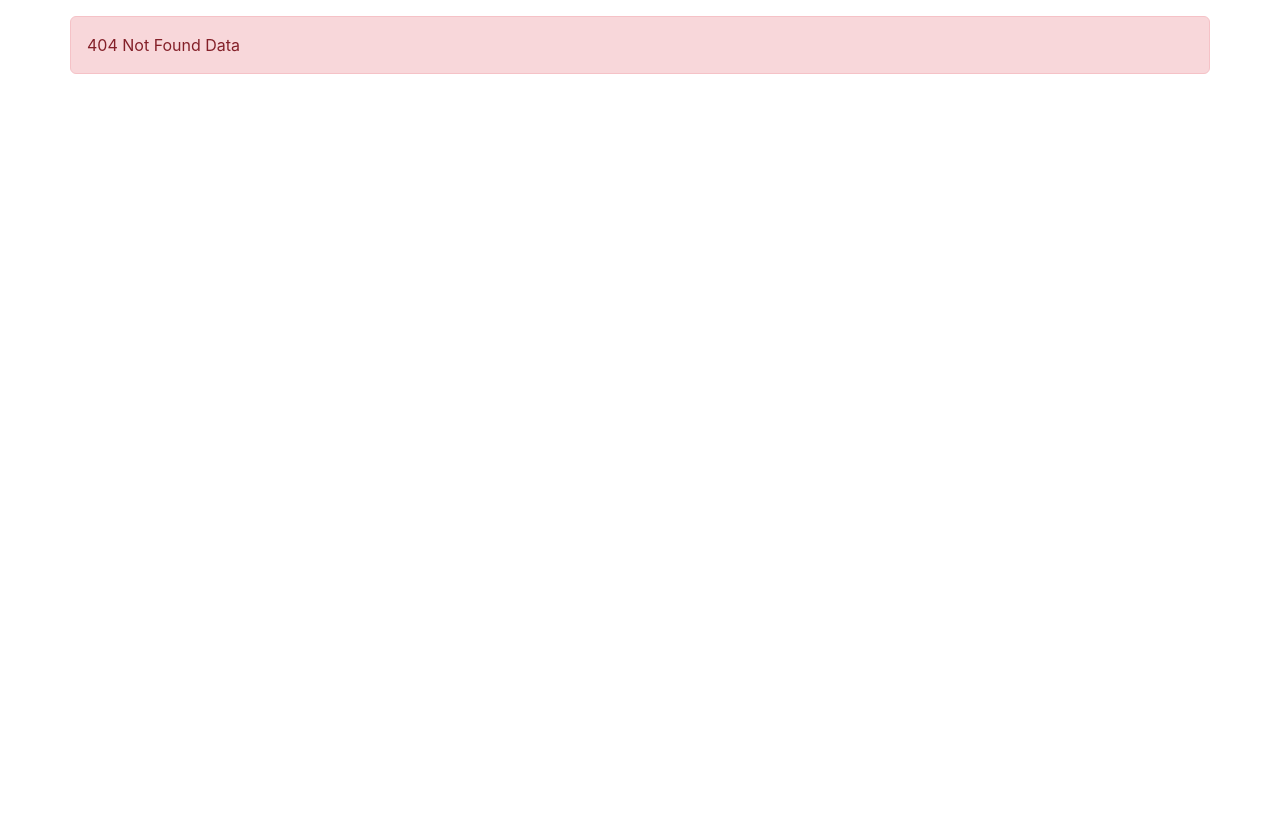
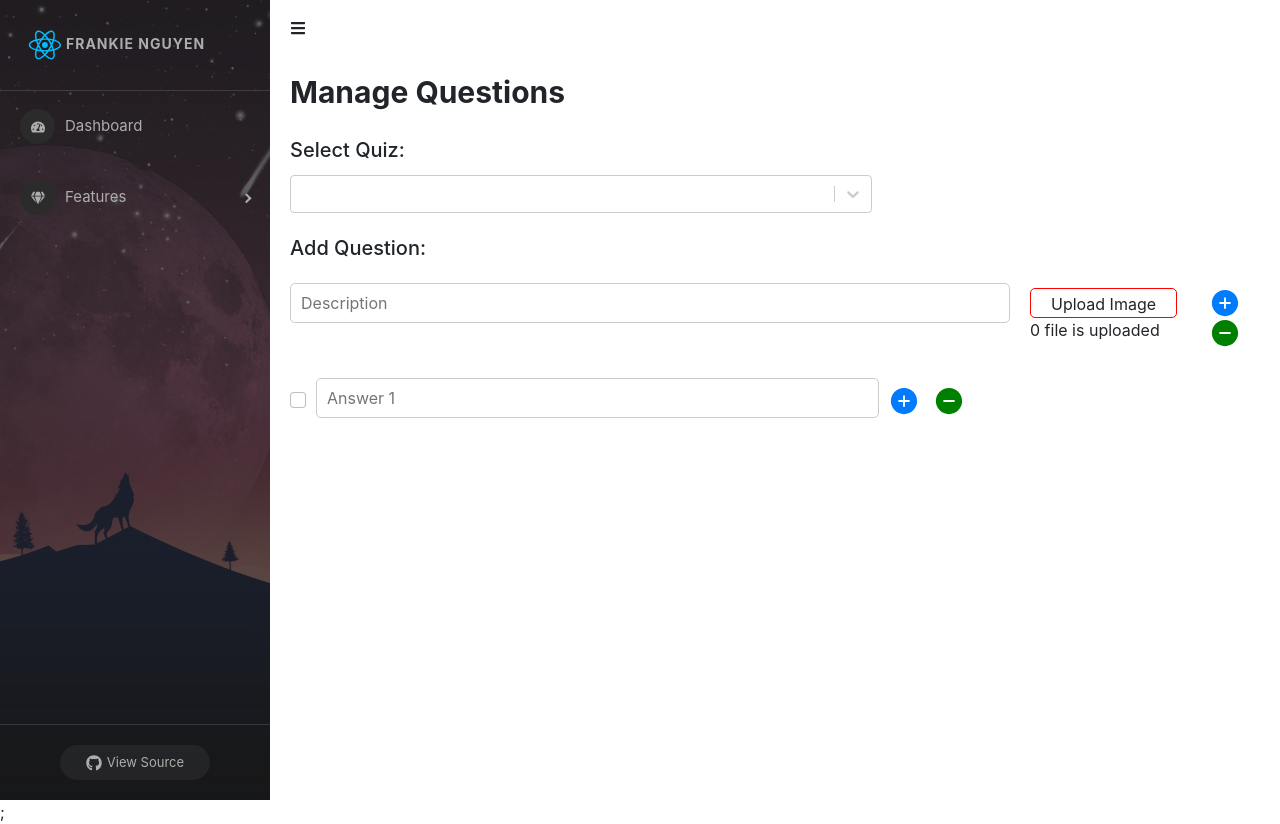
Before and after one commit to frankienguyen-dev/reactjs-project, a React (Create React App) app: page /admins/manager-questions in a window 1280 px wide. Before the commit this address had no page. Before the commit the page ends 800 px from the top, so only its background shows below. Built offline with nearby package versions, Linux system fonts and the light colour scheme.

Commit message:
video 94

```diff
--- a/src/Layout.js
+++ b/src/Layout.js
@@ -12,6 +12,7 @@ import Register from './components/Auth/Register';
 import ListQuiz from './components/User/ListQuiz';
 import DetailQuiz from './components/User/DetailQuiz';
 import ManageQuiz from './components/Admin/Content/Quiz/ManageQuiz';
+import Questions from './components/Admin/Content/Question/Questions';
 
 const NotFound = () => {
   return <div className="alert alert-danger container mt-3">404 Not Found Data</div>;
@@ -31,6 +32,7 @@ const Layout = () => {
           <Route index element={<Dashboard />} />
           <Route path="manager-users" element={<ManageUser />} />
           <Route path="manager-quizzes" element={<ManageQuiz />} />
+          <Route path="manager-questions" element={<Questions />} />
         </Route>
 
         <Route path="/login" element={<Login />} />
--- a/src/components/Admin/Admin.js
+++ b/src/components/Admin/Admin.js
@@ -4,7 +4,6 @@ import { FaBars } from 'react-icons/fa';
 
 import { useState } from 'react';
 import { Outlet } from 'react-router-dom';
-
 
 const Admin = (props) => {
   const [collapsed, setCollapsed] = useState(false);
@@ -20,14 +19,13 @@ const Admin = (props) => {
       </div>
       <div className="admin-content">
         <div className="admin-header">
-          <FaBars onClick={handleToggleSideBar} />
+          <FaBars style={{ margin: 20 }} onClick={handleToggleSideBar} />
         </div>
 
         <div className="admin-main">
           <Outlet />
         </div>
       </div>
-
     </div>
   );
 };
--- /dev/null
+++ b/src/components/Admin/Content/Question/Questions.js
@@ -0,0 +1,80 @@
+import './Questions.scss';
+import Select from 'react-select';
+import { useState } from 'react';
+import { AiFillPlusCircle } from 'react-icons/ai';
+import { AiFillMinusCircle } from 'react-icons/ai';
+
+const Questions = (props) => {
+  const options = [
+    { value: 'chocolate', label: 'Chocolate' },
+    { value: 'strawberry', label: 'Strawberry' },
+    { value: 'vanilla', label: 'Vanilla' },
+  ];
+
+  const [selected, setSelected] = useState({});
+  return (
+    <div className="question-container">
+      <div className="title">Manage Questions</div>
+
+      <div className="add-new-question">
+        <div className="select-question">
+          <span>Select Quiz:</span>
+          <Select
+            className="select-input"
+            value={selected}
+            onChange={setSelected}
+            options={options}
+          />
+        </div>
+      </div>
+
+      <div className="question-title">
+        <span>Add Question:</span>
+      </div>
+
+      <div>
+        <div className="question-content">
+          <div className="form-question">
+            <input type="text" placeholder="Description" />
+          </div>
+
+          <div className="upload-file">
+            <label>Upload Image</label>
+            <input type={'file'} hidden />
+            <span>0 file is uploaded</span>
+          </div>
+
+          <div className="btn-upload">
+            <span>
+              <AiFillPlusCircle className="btn-plus" />
+            </span>
+
+            <span>
+              <AiFillMinusCircle className="btn-minus" />
+            </span>
+          </div>
+        </div>
+
+        <div className="answer-content">
+          <input className="form-check-input isCorrected" type="checkbox" />
+
+          <div className="form-answer">
+            <input type="text" placeholder="Answer 1" />
+          </div>
+
+          <div className="btn-upload">
+            <span>
+              <AiFillPlusCircle className="btn-plus" />
+            </span>
+
+            <span>
+              <AiFillMinusCircle className="btn-minus" />
+            </span>
+          </div>
+        </div>
+      </div>
+    </div>
+  );
+};
+
+export default Questions;
--- /dev/null
+++ b/src/components/Admin/Content/Question/Questions.scss
@@ -0,0 +1,111 @@
+.question-container {
+  padding: 20px;
+
+  .title {
+    font-size: 30px;
+    font-weight: bold;
+    margin: 10px 0;
+  }
+
+  .select-question {
+    span {
+      display: inline-block;
+      font-size: 20px;
+      font-weight: 500;
+      margin: 10px 0;
+    }
+
+    .select-input {
+      width: 60%;
+    }
+  }
+
+  .question-title {
+    margin: 20px 0;
+    span {
+      display: inline-block;
+      font-size: 20px;
+      font-weight: 500;
+    }
+  }
+
+  .question-content {
+    display: flex;
+    align-items: flex-start;
+    gap: 20px;
+    .form-question {
+      input {
+        width: 720px;
+        height: 40px;
+        border: 1px solid #ccc;
+        border-radius: 5px;
+        padding: 0 10px;
+      }
+    }
+
+    .upload-file {
+      padding-top: 5px;
+      label {
+        height: 30px;
+        border: 1px solid red;
+        padding: 3px 20px;
+        border-radius: 5px;
+        margin-right: 10px;
+        cursor: pointer;
+      }
+    }
+
+    .btn-upload {
+      padding-top: 5px;
+      .btn-plus {
+        margin-right: 20px;
+        font-size: 30px;
+        color: #017bfe;
+        cursor: pointer;
+      }
+
+      .btn-minus {
+        font-size: 30px;
+        color: green;
+        cursor: pointer;
+      }
+    }
+  }
+
+  .answer-content {
+    display: flex;
+    margin-top: 30px;
+    gap: 10px;
+    align-items: center;
+
+    .isCorrected {
+    }
+
+    .form-answer {
+      width: 58%;
+      input {
+        width: 100%;
+        height: 40px;
+        border-radius: 5px;
+        border: 1px solid #ccc;
+        padding: 0 10px;
+      }
+    }
+
+    .btn-upload {
+      padding-top: 5px;
+      .btn-plus {
+        margin-right: 15px;
+        font-size: 30px;
+        color: #017bfe;
+        cursor: pointer;
+      }
+
+      .btn-minus {
+        font-size: 30px;
+        color: green;
+        cursor: pointer;
+      }
+    }
+  }
+}
--- a/src/components/Admin/Sidebar.js
+++ b/src/components/Admin/Sidebar.js
@@ -79,7 +79,10 @@ const Sidebar = (props) => {
                 Quản lý Bài Quiz
                 <Link to="/admins/manager-quizzes" />
               </MenuItem>
-              <MenuItem> Quản lý câu hỏi</MenuItem>
+              <MenuItem>
+                Quản lý câu hỏi
+                <Link to="/admins/manager-questions" />
+              </MenuItem>
             </SubMenu>
           </Menu>
         </SidebarContent>
```
